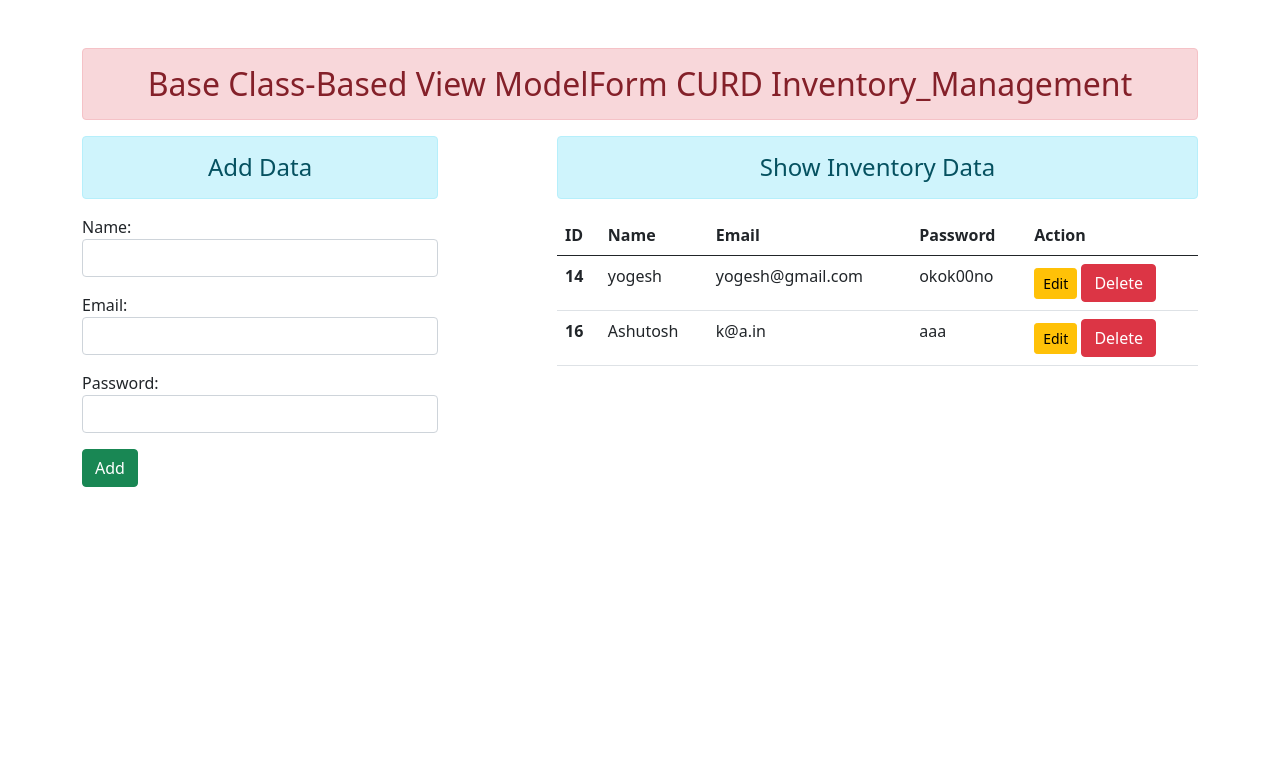
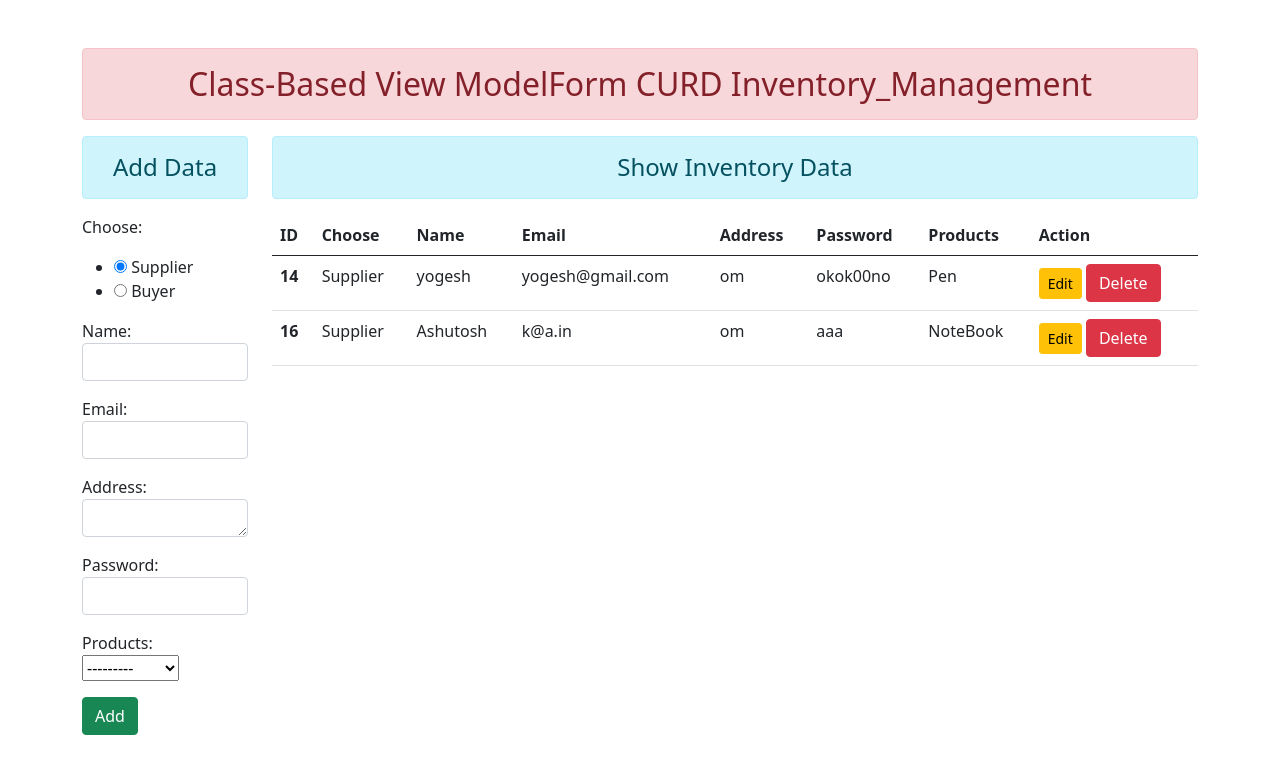
Before and after one commit to Yogi999-creator/Capstone-Inventory_Management, a Django app: page / in a window 1280 px wide. Shown: the top 774 px of the page. Run offline with Django 3.2, Linux system fonts and the light colour scheme; data comes from the database, SQL or seed files in the repository; both versions use the stored data as it was after the commit; some libraries are stand-ins or nearby versions.

Commit message:
Added TextArea, RadioButton and Dropdown.

```diff
--- a/Store/forms.py
+++ b/Store/forms.py
@@ -5,9 +5,12 @@ from .models import User
 class ItemsRegistration(forms.ModelForm):
     class Meta:
         model = User
-        fields = ['name', 'email', 'password']
+        fields = ['choose','name', 'email', 'address', 'password', 'products' ]
         widgets = {
+            'choose':forms.RadioSelect(),
             'name':forms.TextInput(attrs={'class':'form-control'}),
             'email':forms.EmailInput(attrs={'class':'form-control'}),
+            'address':forms.Textarea(attrs={'class':'form-control', "rows":1, "cols":20}),
             'password':forms.PasswordInput( render_value=True ,attrs={'class':'form-control'}),
+            'products':forms.Select(),
         }
--- a/Store/models.py
+++ b/Store/models.py
@@ -2,6 +2,19 @@ from django.db import models
 
 # Create your models here.
 class User(models.Model):
+    choose= [
+    ('Supplier', 'Supplier'),
+    ('Buyer', 'Buyer'),
+    ]
+
+    products= [
+    ('Pen', 'Pen'),
+    ('NoteBook', 'NoteBook'),
+    ]
+
+    choose = models.CharField(max_length=15, choices=choose, null=True, default='Supplier')
     name = models.CharField(max_length=70)
     email = models.EmailField(max_length=100)
+    address = models.CharField(max_length=1000)
     password = models.CharField(max_length=100)
+    products = models.CharField(max_length=15, choices=products, null=True)
--- a/Store/templates/Store/addandshow.html
+++ b/Store/templates/Store/addandshow.html
@@ -2,7 +2,7 @@
 <!-- -->
 {% block content %}
 <div class="row">
-    <div class="col-sm-4">
+    <div class="col-sm-2">
         <h4 class="text-center alert alert-info">Add Data</h4>
         <form action="" method="POST">
             {% csrf_token %} {{form.as_p}}
@@ -10,7 +10,7 @@
         </form>
     </div>
 
-    <div class="col-sm-7 offset-1">
+    <div class="col-sm-10">
         <h4 class="text-center alert alert-info">Show Inventory Data</h4>
         {% if ite %}
 
@@ -18,9 +18,12 @@
             <thead>
                 <tr>
                     <th scope="col">ID</th>
+                    <th scope="col">Choose</th>
                     <th scope="col">Name</th>
                     <th scope="col">Email</th>
+                    <th scope="col">Address</th>
                     <th scope="col">Password</th>
+                    <th scope="col">Products</th>
                     <th scope="col">Action</th>
                 </tr>
             </thead>
@@ -28,9 +31,13 @@
                 {% for it in ite %}
                 <tr>
                     <th scope="row">{{it.id}}</th>
+                    <td>{{it.choose}}</td>
                     <td>{{it.name}}</td>
                     <td>{{it.email}}</td>
+                    <td>{{it.address}}</td>
                     <td>{{it.password}}</td>
+                    <td>{{it.products}}</td>
+
                     <td>
                         <a href="{% url 'updatedata' it.id %}" class="btn btn-warning btn-sm">Edit</a>
                         <form action="{% url 'deletedata' it.id %}" method="post" class="d-inline">{% csrf_token %}
--- a/Store/templates/Store/base.html
+++ b/Store/templates/Store/base.html
@@ -11,7 +11,7 @@
 
 <body>
     <div class="container mt-5">
-        <h2 class="text-center alert alert-danger">Base Class-Based View ModelForm CURD Inventory_Management</h2>
+        <h2 class="text-center alert alert-danger">Class-Based View ModelForm CURD Inventory_Management</h2>
         {% block content %} {% endblock content %}
 
     </div>
--- a/Store/views.py
+++ b/Store/views.py
@@ -17,10 +17,13 @@ class UserAddShowView(TemplateView):
     def post(self, request):
          fm = ItemsRegistration(request.POST)
          if fm.is_valid():
+            ch = fm.cleaned_data['choose']
             nm = fm.cleaned_data['name']
             em = fm.cleaned_data['email']
+            ad = fm.cleaned_data['address']
             pw = fm.cleaned_data['password']
-            reg = User(name=nm, email=em, password=pw)
+            pr = fm.cleaned_data['products']
+            reg = User(choose=ch, name=nm, email=em, address=ad ,password=pw, products=pr )
             reg.save()
          return HttpResponseRedirect('/')
 
```
Also changed, not shown: Store/migrations/0002_auto_20210425_1858.py (added), db.sqlite3.
